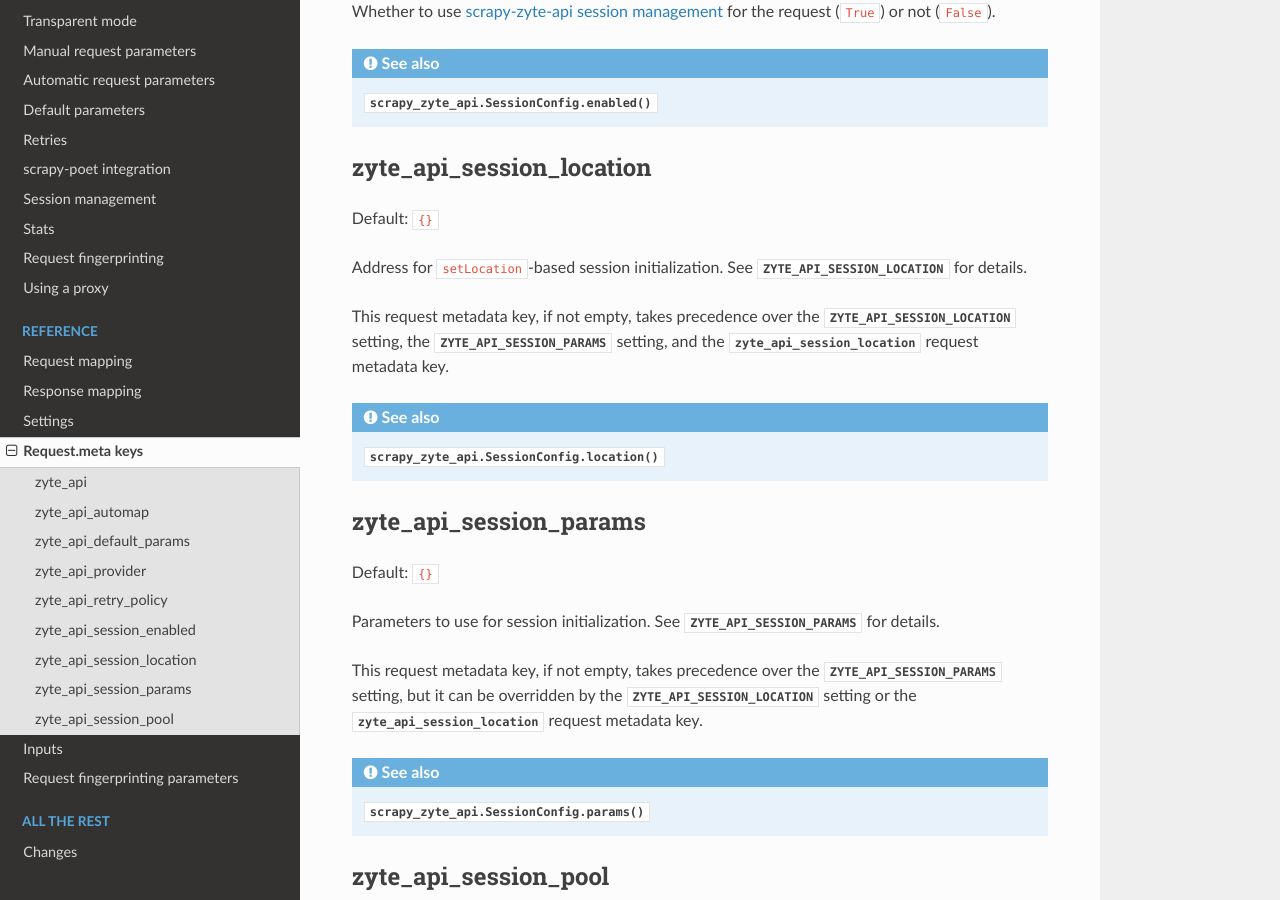
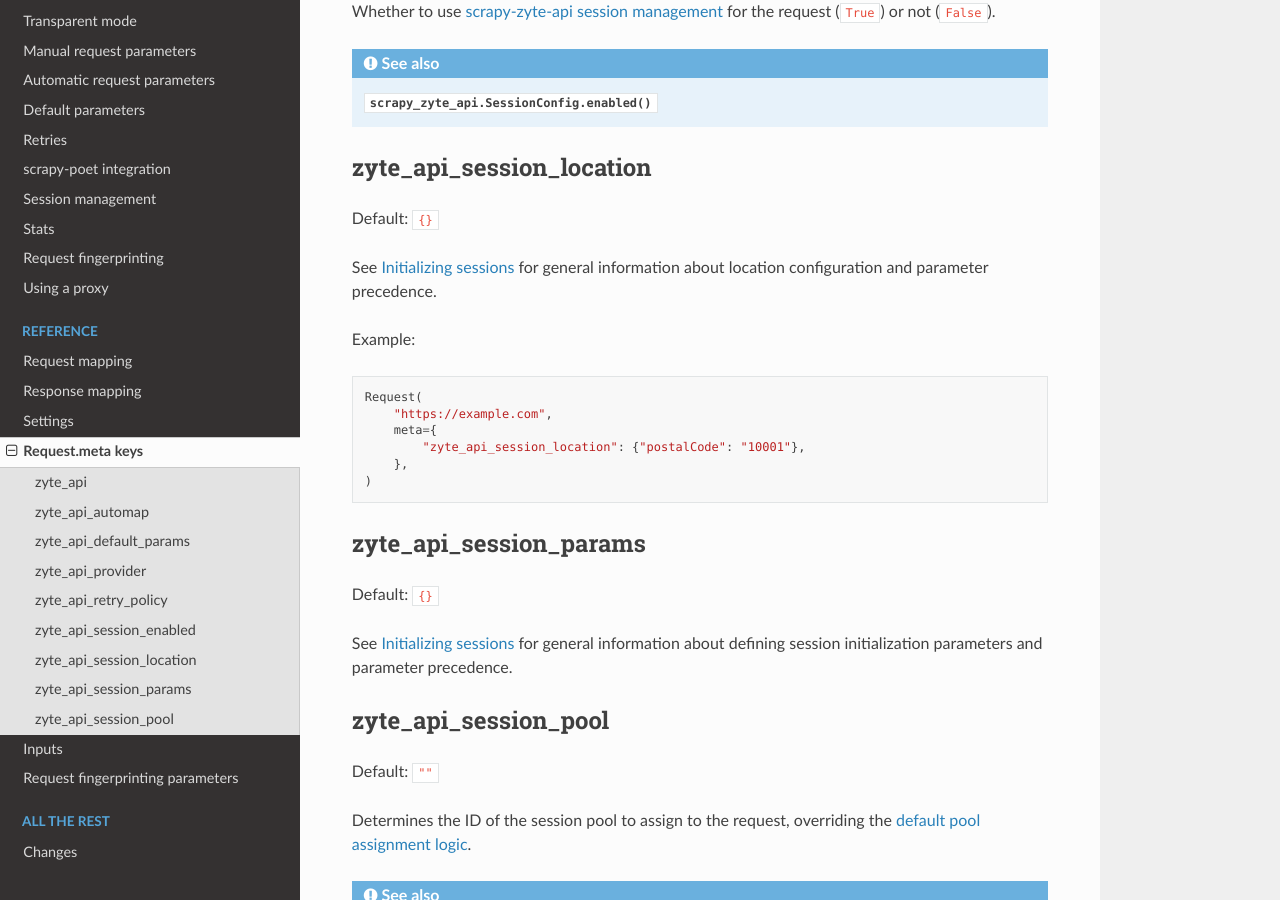
Before and after one commit to scrapy-plugins/scrapy-zyte-api, a Sphinx documentation site: the page built from docs/reference/meta.rst, in a window 1280 px wide and 900 px high, scrolled down 1642 px. Built offline with Sphinx 7.4.7 and the Read the Docs theme 2.0.0, drawn with Linux system fonts in a browser that asks for light colours.

Commit message:
Rework docs

```diff
--- a/docs/reference/meta.rst
+++ b/docs/reference/meta.rst
@@ -108,15 +108,19 @@ zyte_api_session_location
 
 Default: ``{}``
 
-Address for ``setLocation``-based session initialization. See
-:setting:`ZYTE_API_SESSION_LOCATION` for details.
+See :ref:`session-init` for general information about location configuration
+and parameter precedence.
 
-This request metadata key, if not empty, takes precedence over the
-:setting:`ZYTE_API_SESSION_LOCATION` setting, the
-:setting:`ZYTE_API_SESSION_PARAMS` setting, and the
-:reqmeta:`zyte_api_session_location` request metadata key.
+Example:
 
-.. seealso:: :meth:`scrapy_zyte_api.SessionConfig.location`
+.. code-block:: python
+
+    Request(
+        "https://example.com",
+        meta={
+            "zyte_api_session_location": {"postalCode": "10001"},
+        },
+    )
 
 
 .. reqmeta:: zyte_api_session_params
@@ -126,15 +130,8 @@ zyte_api_session_params
 
 Default: ``{}``
 
-Parameters to use for session initialization. See
-:setting:`ZYTE_API_SESSION_PARAMS` for details.
-
-This request metadata key, if not empty, takes precedence over the
-:setting:`ZYTE_API_SESSION_PARAMS` setting, but it can be overridden
-by the :setting:`ZYTE_API_SESSION_LOCATION` setting or the
-:reqmeta:`zyte_api_session_location` request metadata key.
-
-.. seealso:: :meth:`scrapy_zyte_api.SessionConfig.params`
+See :ref:`session-init` for general information about defining session
+initialization parameters and parameter precedence.
 
 
 .. reqmeta:: zyte_api_session_pool
```
Also changed, not shown: CHANGES.rst (+3 -6 lines), docs/reference/settings.rst (+7 -31 lines), docs/usage/session.rst (+101 -53 lines), 1 other file.
